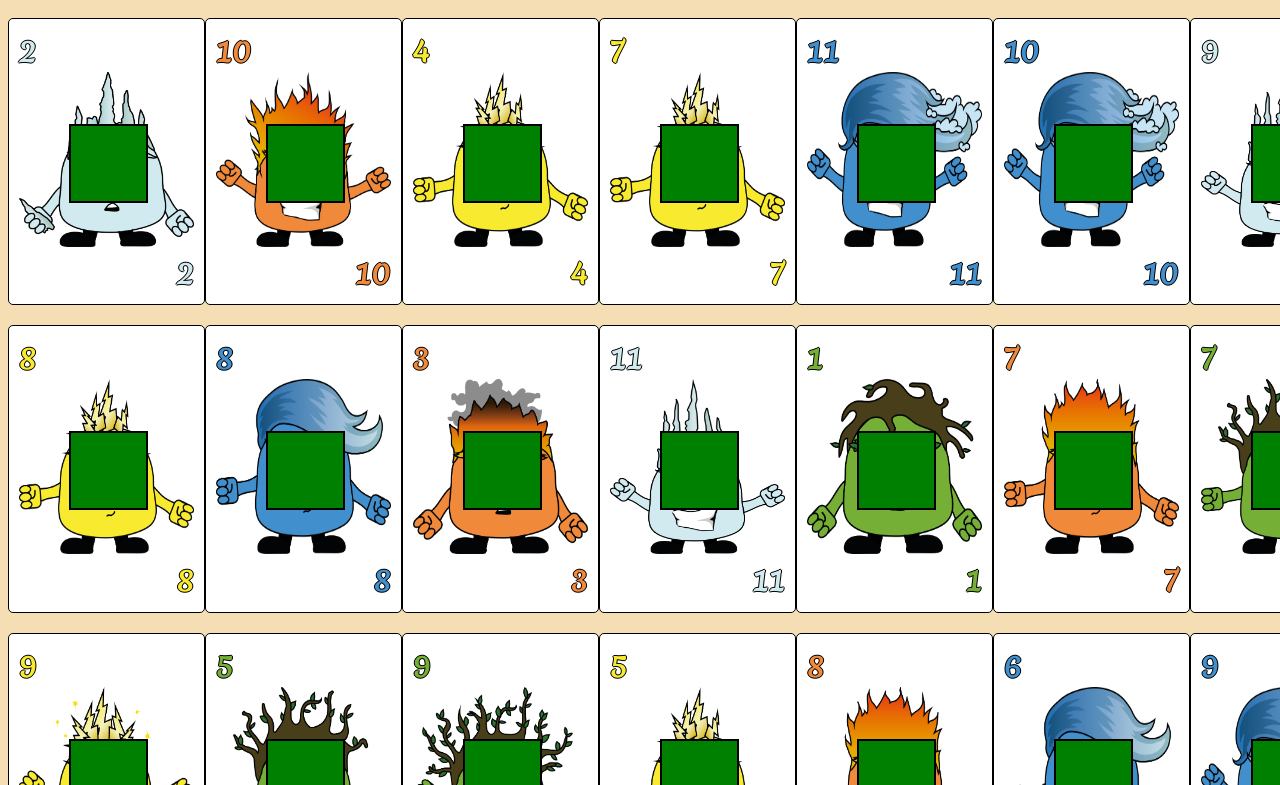
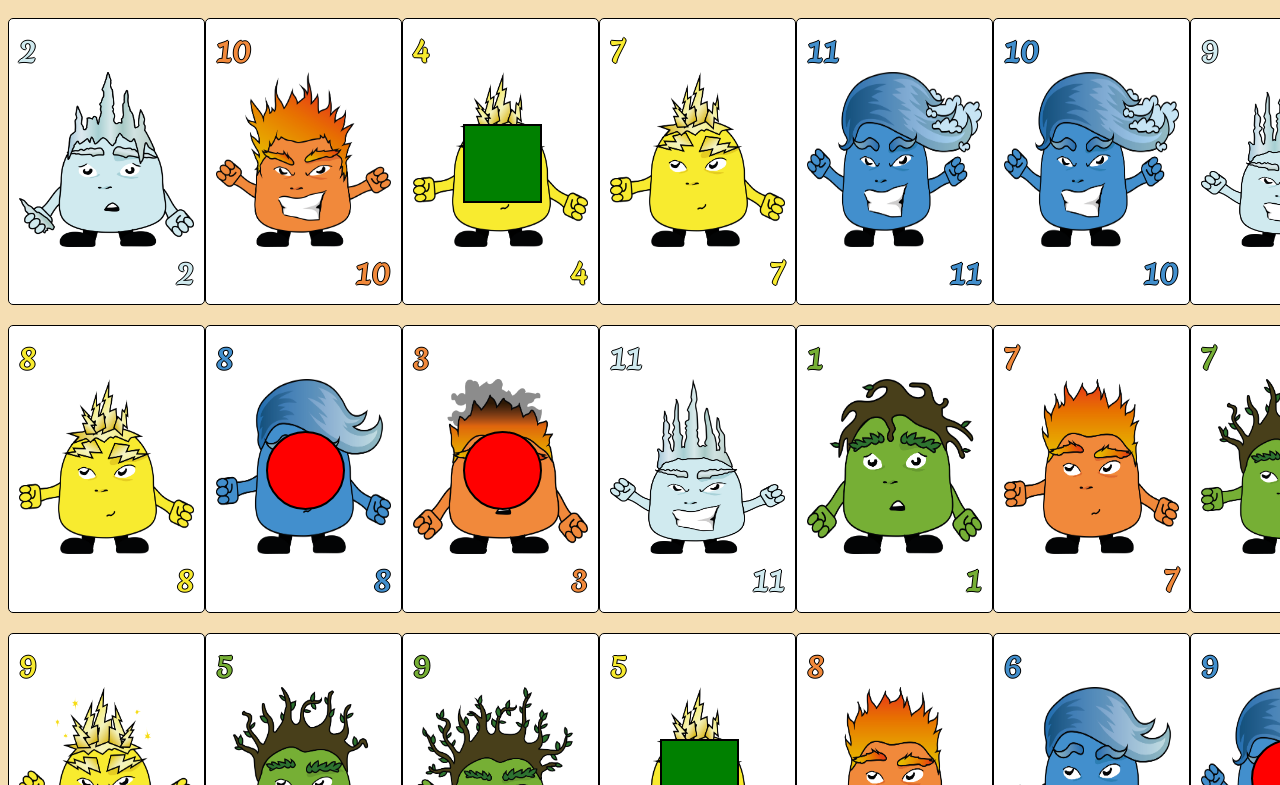
Before and after one commit to mrHugolo/Winzards, a React (Vite) app: page /solitaire in a window 1280 px wide. Shown: the part 615-1400 px from the top of the page. Built offline with nearby package versions, Linux system fonts and the light colour scheme.

Commit message:
move shapes around

```diff
--- a/src/components/Card.jsx
+++ b/src/components/Card.jsx
@@ -1,23 +1,44 @@
+import { useEffect, useState } from "react"
 import {Shape} from "../components/Shape"
 
 export const Card = ({card, shape}) => {
+  const [handledShape, setHandledShape] = useState(card.card.shape)
+
+  useEffect(() => {
+    if(card.card.shape.form == '') setHandledShape(null)
+  }, [card])
 
   const imgSrc = (url) => {
     return `/src/pictures/${url}.png`
   }
 
-  const addShape = () => {
-    shape.setShape(shape.shape)
+  const handleShape = () => {
+    if(shape.shape == null) {
+      if(card.card.shape.form == '') return
+      shape.setShape(card.card.shape)
+      card.card.selected = true
+      // showPossibleMoves()
+    } else {
+      if(shape.shape == card.card.shape) {
+        shape.setShape(null)
+        card.card.selected = null
+      } else if(card.card.shape.form == '') {
+        card.card.shape = shape.shape
+        setHandledShape(shape.shape)
+        shape.setShape(null)
+        shape.removeSelectedShape()
+      }
+    }
   }
 
   return(
-    <div className="card" onClick={() => addShape()}>
+    <div className="card" onClick={() => handleShape()}>
       <div>
         <div className={`value ${card.card.color}`}>
           {card.card.value}
         </div>
         <div className="winzard">
-          <Shape shape={shape.shape}/>
+          <Shape shape={handledShape}/>
           <img src={imgSrc(`${card.card.name}-${card.card.emotion}`)} />
         </div>
         <div className={`value upSideDown ${card.card.color}`}>
--- a/src/components/Shape.jsx
+++ b/src/components/Shape.jsx
@@ -1,6 +1,6 @@
 export const Shape = ({shape}) => {
 
   return (
-    <div className={`${shape}`}></div>
+    <div className={`shape ${shape?.form} shape-${shape?.color}`}></div>
   )
 }
--- a/src/contexts/DeckContext.jsx
+++ b/src/contexts/DeckContext.jsx
@@ -11,14 +11,34 @@ export default function DeckProvider(props) {
     const emotions = ["Sad", "Average", "Powerfull"]
     let cards = []
 
+    const tempForms = ["square", "circle"]
+    const tempColors = ["green", "red"]
+
     for(let i = 0; i < 55; i++) {
       let v = i % 11 + 1
+      let r = Math.floor(Math.random() * 55)
+      if (i != r) r = Math.floor(Math.random() * 55)
+      if (i != r) r = Math.floor(Math.random() * 55)
+      if (i != r) r = Math.floor(Math.random() * 55)
+      if (i != r) r = Math.floor(Math.random() * 55)
+      if (i != r) r = Math.floor(Math.random() * 55)
+      if (i != r) r = Math.floor(Math.random() * 55)
+      if (i != r) r = Math.floor(Math.random() * 55)
+      if (i != r) r = Math.floor(Math.random() * 55)
+      if (i != r) r = Math.floor(Math.random() * 55)
+      if (i != r) r = Math.floor(Math.random() * 55)
+      if (i != r) r = Math.floor(Math.random() * 55)
+      if (i != r) r = Math.floor(Math.random() * 55)
       cards.push({
         id: i,
         name: names[i % 5],
         color: colors[i % 5],
         emotion: emotions[v <= 3 ? 0 : v >= 9 ? 2 : 1],
-        value: v
+        value: v,
+        shape: {
+          form: (i == r ? tempForms[i % 2] : ''),
+          color: (i == r ? tempColors[i % 2] : '')
+        }
       })
     }
     setDeck55(shuffle(cards));
--- a/src/index.css
+++ b/src/index.css
@@ -1,5 +1,15 @@
 body {
   background-color: wheat;
+}
+
+.noSelect {
+  -webkit-touch-callout: none; /* iOS Safari */
+    -webkit-user-select: none; /* Safari */
+     -khtml-user-select: none; /* Konqueror HTML */
+       -moz-user-select: none; /* Old versions of Firefox */
+        -ms-user-select: none; /* Internet Explorer/Edge */
+            user-select: none; /* Non-prefixed version, currently
+                                  supported by Chrome, Edge, Opera and Firefox */
 }
 
 .wrapper {
@@ -41,7 +51,8 @@ div.backside img {
   position: relative;
 }
 
-.square {
+.shape {
+  display: none;
   float: left;
   position: absolute;
   left: calc(50% - 37.5px);
@@ -49,8 +60,24 @@ div.backside img {
   z-index: 1000;
   height: 75px;
   width: 75px;
+  border: solid black 2px;
+}
+
+.square {
+  display: block;
+}
+
+.circle {
+  display: block;
+  border-radius: 50%;
+}
+
+.shape-green {
   background-color: green;
-  border: solid black 2px;
+}
+
+.shape-red {
+  background-color: red;
 }
 
 .hidden {
--- a/src/pages/Solitaire.jsx
+++ b/src/pages/Solitaire.jsx
@@ -5,20 +5,32 @@ import { Card } from "../components/Card"
 export const Solitaire = () => {
   const { deck55 } = useContext(DeckContext)
   const [deck, setDeck] = useState([])
-  const [shape, setShape] = useState({})
+  const [shape, setShape] = useState(null)
+
+  const removeSelectedShape = () => {
+    let card = deck.filter(c => c.selected)[0]
+    card.selected = null
+    const idx = deck.indexOf(card)
+    let tempDeck = deck.slice(0, deck.length)
+    card.shape = {
+      form: '',
+      color: ''
+    }
+    console.log(tempDeck)
+    setDeck(tempDeck)
+  }
 
   useEffect(() => {
     if(deck55.length == 55) {
       setDeck(deck55.slice(0, 49))
-      setShape("square")
     }
   }, [deck55])
 
   return (
-    <div className="wrapper">
-      {deck && deck?.map((card, idx) => (
+    <div className="wrapper noSelect">
+      {deck && deck?.map(card => (
         <div key={card.id}>
-          <Card card={{ card, idx }} shape={{setShape, shape}}
+          <Card card={{ card }} shape={{ setShape, shape, removeSelectedShape}}
          />
         </div>
       ))}
```
